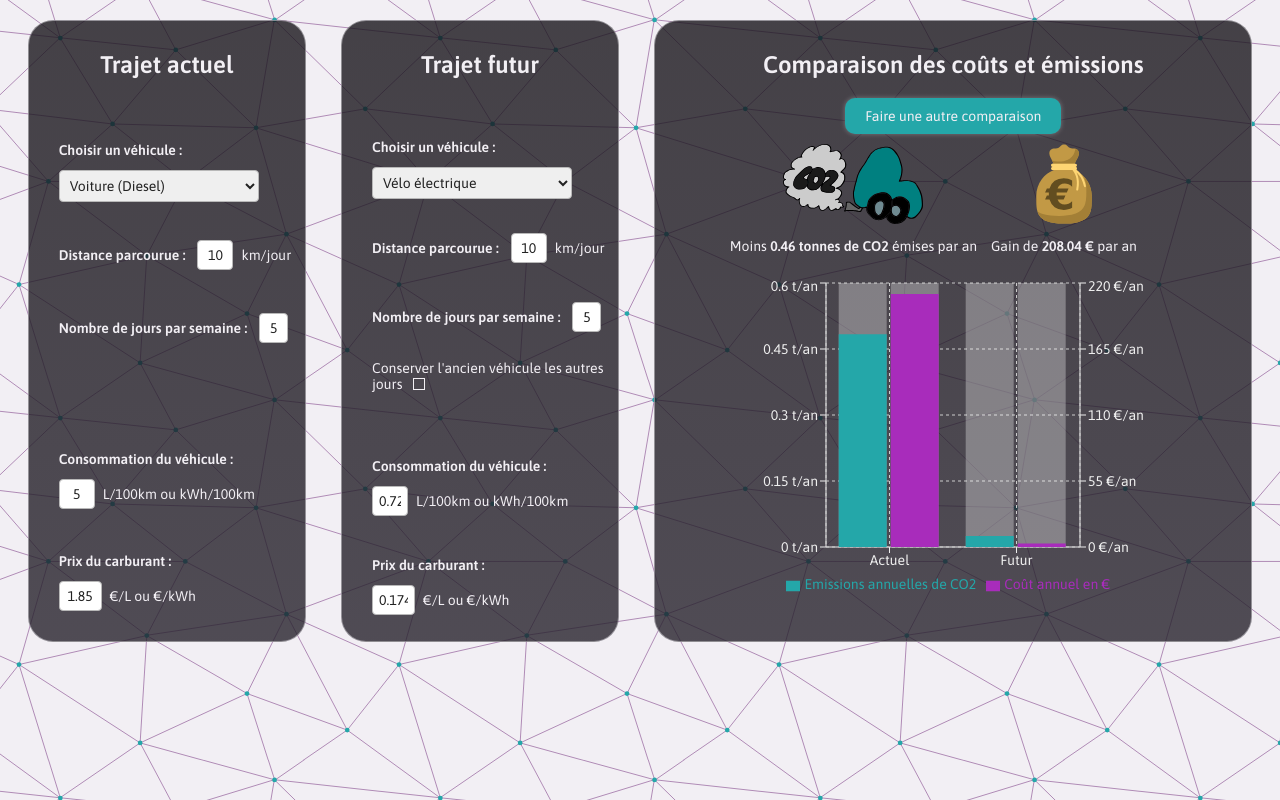
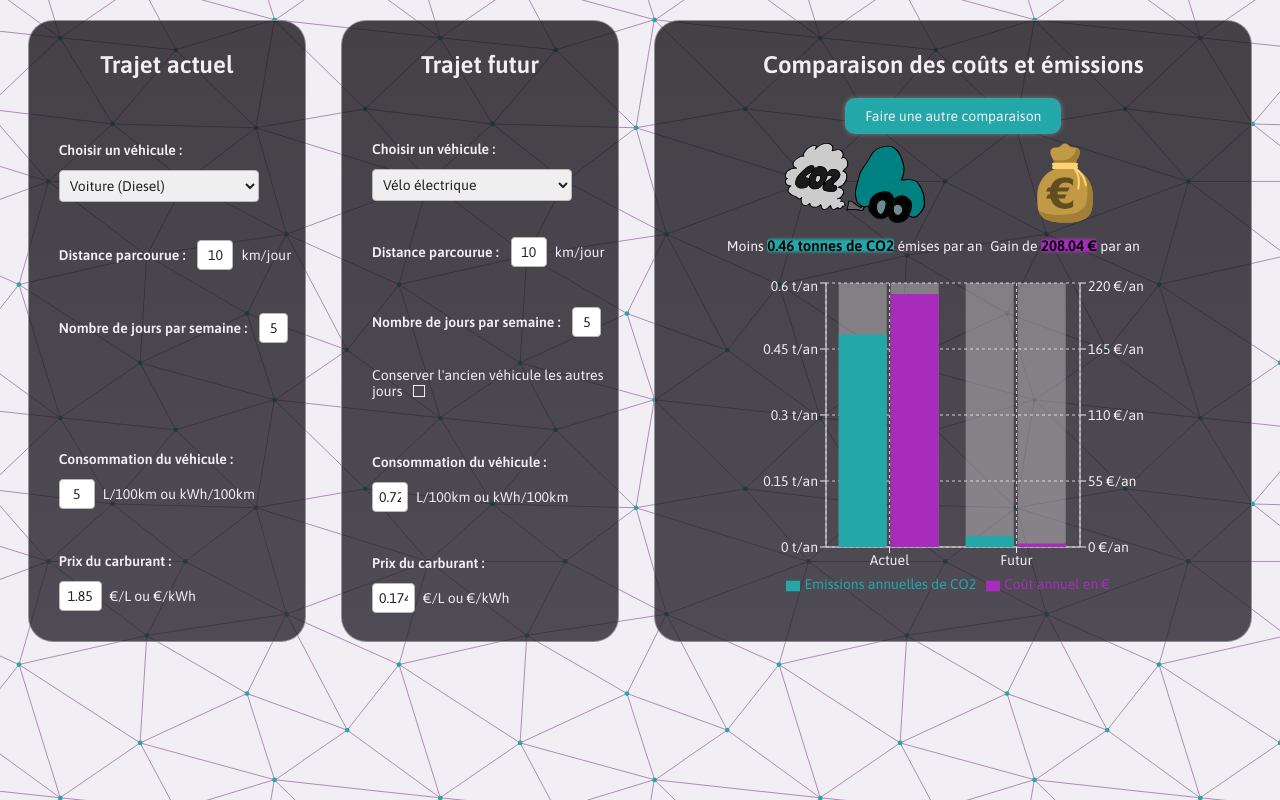
Before and after one commit to NicolasMazieres/bike-to-work, a React (Create React App) app: page / in a window 1280 px wide. Both pictures are taken after a click on the button "Faire le comparatif". Built offline with nearby package versions, Linux system fonts and the light colour scheme.

Commit message:
CSS update

```diff
--- a/src/components/EstimateEmissions.tsx
+++ b/src/components/EstimateEmissions.tsx
@@ -81,11 +81,11 @@ function EstimateEmissions(props: Props) {
             <div className="svg-container">
                 <div className="svg">
                     <img src=".\images\emissions.svg" alt="CO2 emissions" height={80} />
-                    <p>{savedResults.co2Saved >= 0 ? ("Moins ") : ("Plus ") } <strong>{Math.abs(savedResults.co2Saved).toFixed(2)} tonnes de CO2 </strong> émises par an</p>
+                    <p>{savedResults.co2Saved >= 0 ? ("Moins ") : ("Plus ") } <strong className="co2-strong">{Math.abs(savedResults.co2Saved).toFixed(2)} tonnes de CO2</strong> émises par an</p>
                 </div>
                 <div className="svg euro-svg">
                     <img src=".\images\euro.svg" alt="Euro" height={80} />
-                    <p>{savedResults.moneySaved >= 0 ? ("Gain de ") : ("Perte de ") } <strong>{Math.abs(savedResults.moneySaved).toFixed(2)} € </strong>par an</p>
+                    <p>{savedResults.moneySaved >= 0 ? ("Gain de ") : ("Perte de ") } <strong className="money-strong">{Math.abs(savedResults.moneySaved).toFixed(2)} €</strong> par an</p>
                 </div>
             </div>
             <Chart
--- a/src/index.css
+++ b/src/index.css
@@ -143,6 +143,20 @@ h2 {
     font-size: 24px;
 }
 
+strong {
+    color: black;
+    font-size: 15px;
+    border-radius: 5px;
+}
+
+.co2-strong {
+    background: linear-gradient(transparent 0%, #24a7a9 25%, #24a7a9 75%, transparent 100%);
+}
+
+.money-strong {
+    background: linear-gradient(transparent 0%, #a82cbb 25%, #a82cbb 75%, transparent 100%);
+}
+
 /* Input specific CSS */
 
 input,
@@ -210,8 +224,6 @@ label {
 .checkbox-container {
     display: block;
     position: relative;
-    padding-left: 35px;
-    margin-bottom: 12px;
     cursor: pointer;
     -webkit-user-select: none;
     -moz-user-select: none;
@@ -239,11 +251,11 @@ label {
 }
 
 .checkbox-container:hover input~.checkmark {
-    background-color: #24a7a9;
+    background-color: #a82cbb;
 }
 
 .checkbox-container input:checked~.checkmark {
-    background-color: #24a7a9;
+    background-color: none;
 }
 
 .checkmark:after {
```
